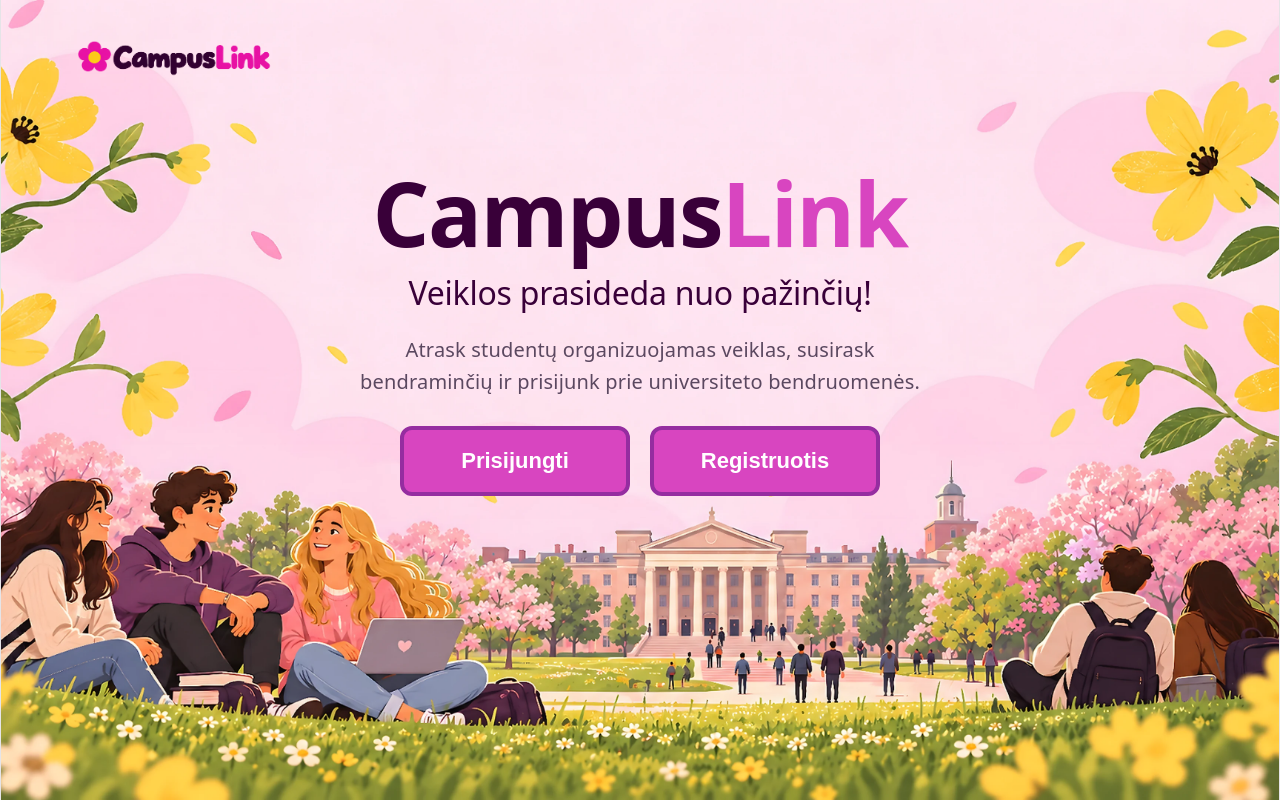
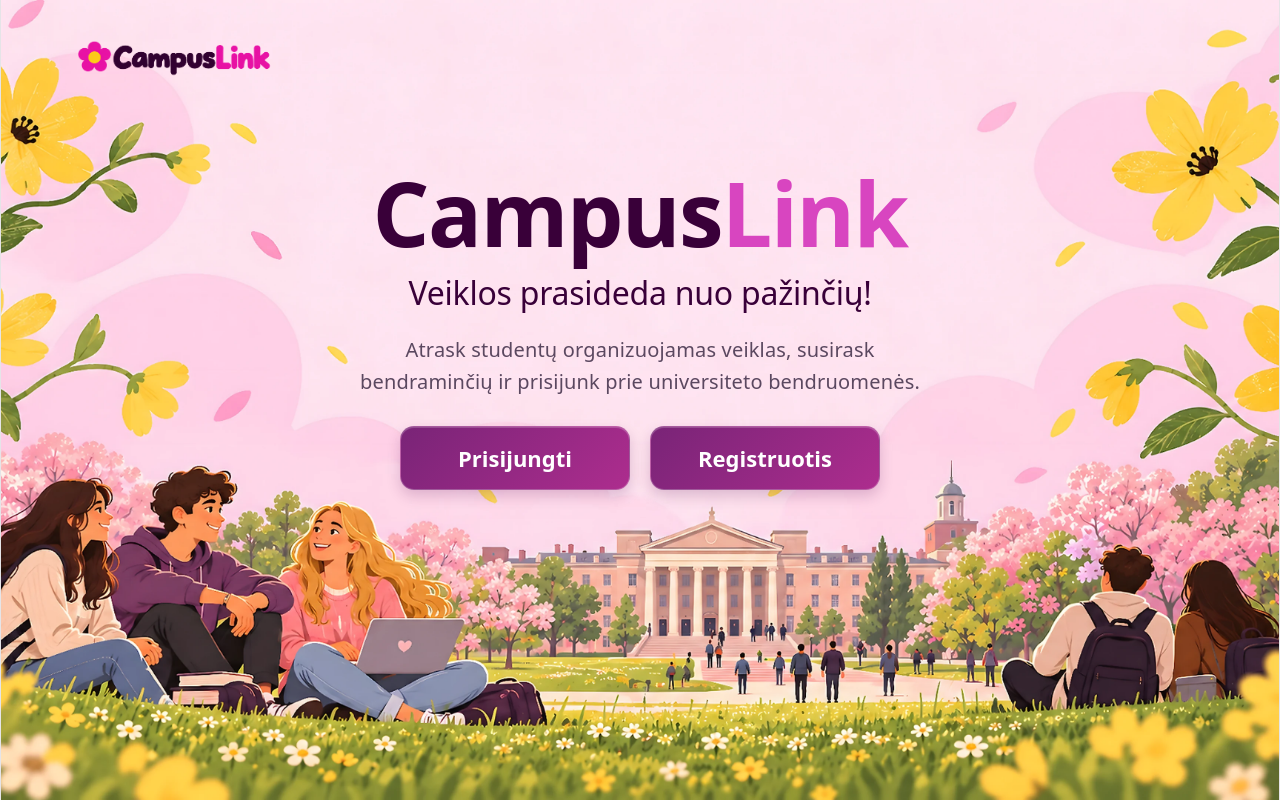
Before and after one commit to campuslink-teamm/campuslink, a React (Vite) app in the folder frontend/: page / in a window 1280 px wide. Built offline with nearby package versions, Linux system fonts and the light colour scheme; no server answers.

Commit message:
Mygtuku grazinimas
Panaiinto dizaino grazinimas

```diff
--- a/frontend/src/components/ui/Button.css
+++ b/frontend/src/components/ui/Button.css
@@ -1,21 +1,54 @@
 
 .campus-button {
-  background-color: #d845c0;
+  display: inline-flex;
+  align-items: center;
+  justify-content: center;
+  min-height: 48px;
+  background: linear-gradient(135deg, #792477 0%, #ad2d8e 100%);
   color: white;
-  border: 4px solid rgb(149, 45, 160);
-  border-radius: 12px;
+  border: 1px solid rgba(255, 255, 255, 0.24);
+  border-radius: 14px;
   padding: 12px 20px;
-  font-size: 16px;
-  font-weight: 500;
-  cursor: crosshair;
-  transition: background-color 0.2s;
+  font: inherit;
+  font-weight: 650;
+  line-height: 1.2;
+  cursor: pointer;
+  box-shadow:
+    0 6px 14px rgba(86, 20, 91, 0.2),
+    inset 0 1px 0 rgba(255, 255, 255, 0.18);
+  transition:
+    background 0.18s ease,
+    box-shadow 0.18s ease,
+    transform 0.18s ease;
 }
 
 .campus-button:not(:disabled):hover {
-  background-color: #d358c2;
+  background: linear-gradient(135deg, #68206f 0%, #96257d 100%);
+  box-shadow:
+    0 9px 20px rgba(86, 20, 91, 0.25),
+    inset 0 1px 0 rgba(255, 255, 255, 0.2);
+  transform: translateY(-2px);
+}
+
+.campus-button:not(:disabled):active {
+  box-shadow: 0 3px 8px rgba(86, 20, 91, 0.2);
+  transform: translateY(0);
+}
+
+.campus-button:focus-visible {
+  outline: 3px solid rgba(173, 45, 142, 0.4);
+  outline-offset: 3px;
 }
 
 .campus-button:disabled {
-  background-color: #e09ee2;
+  background: #b98db5;
   cursor: not-allowed;
+  box-shadow: none;
+  opacity: 0.72;
 }
+
+@media (prefers-reduced-motion: reduce) {
+  .campus-button {
+    transition: none;
+  }
+}
```
Also changed, not shown: 1 other file (tests, documents, lock files or other folders).
